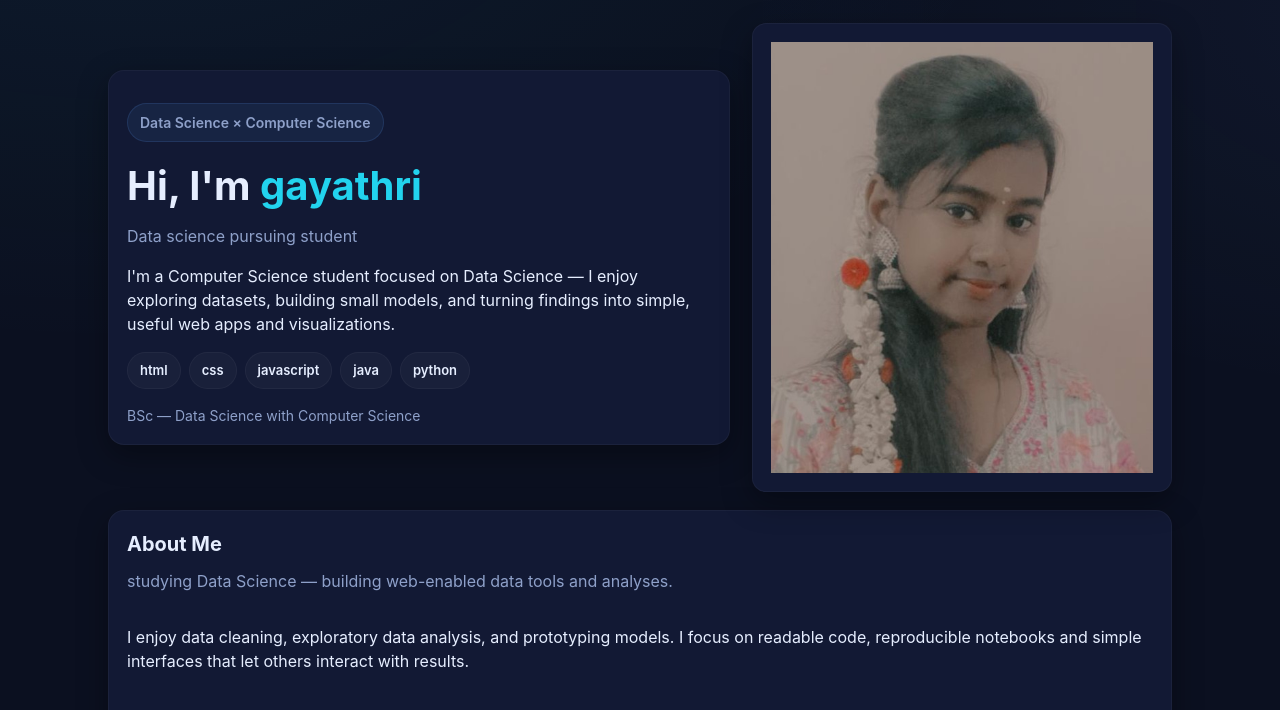
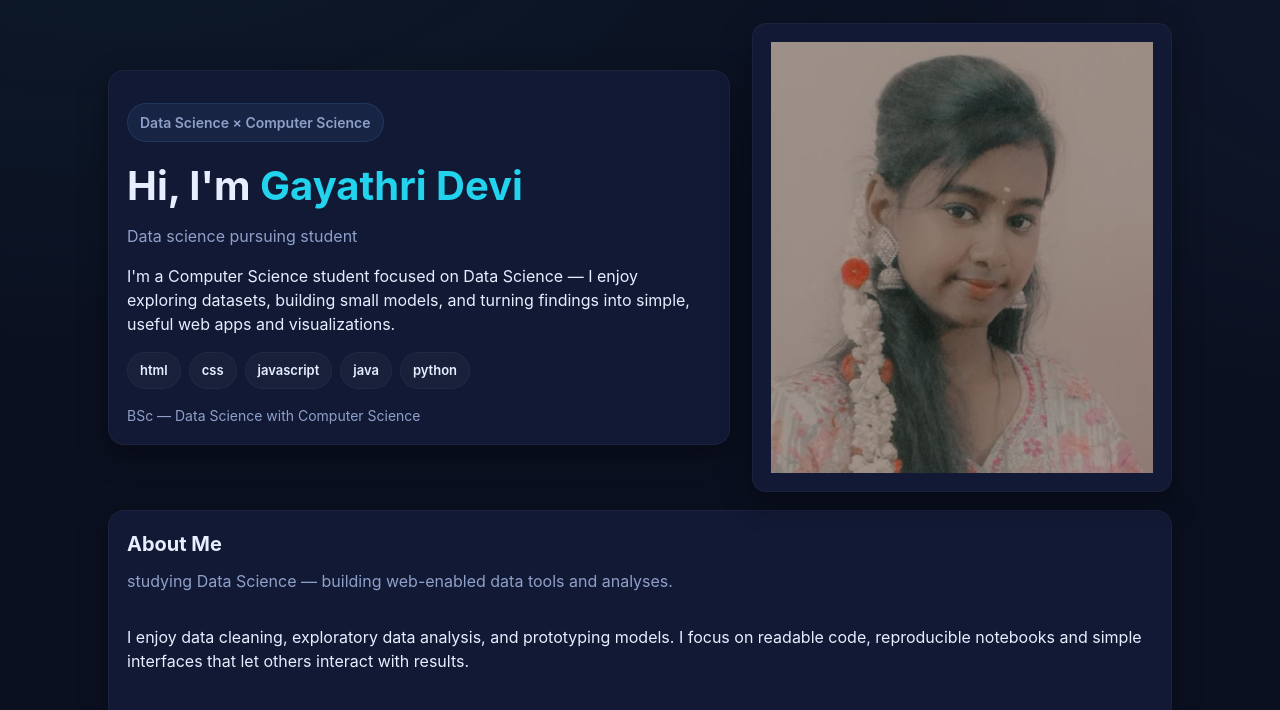
Before and after one commit to gayathridevi263/TNSDC-FWD-DP, a plain HTML site: page index.html in a window 1280 px wide. Shown: the part 70-780 px from the top of the page. Drawn offline with Linux system fonts and the light colour scheme.

Commit message:
Update index.html

```diff
--- a/index.html
+++ b/index.html
@@ -29,7 +29,7 @@
     <section class="hero" aria-labelledby="intro-heading">
       <div class="card">
         <p class="pill" title="Theme">Data Science × Computer Science</p>
-        <h1 id="intro-heading">Hi, I'm <span style="color:var(--accent-2)">gayathri </span></h1>
+        <h1 id="intro-heading">Hi, I'm <span style="color:var(--accent-2)">Gayathri Devi </span></h1>
         <p class="subtitle">Data science pursuing student</p>
 
         <p style="margin-top:14px;">
```
